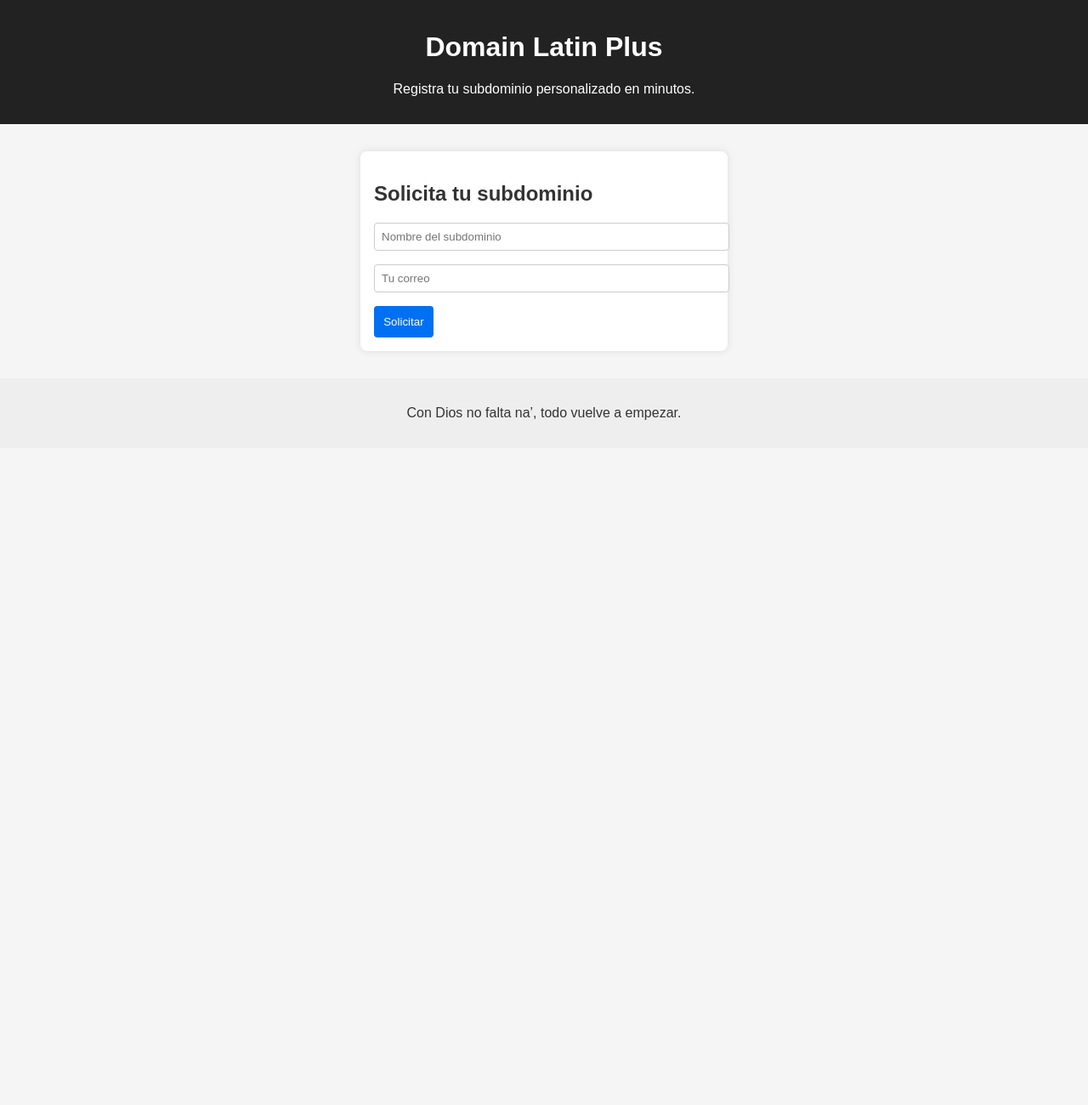
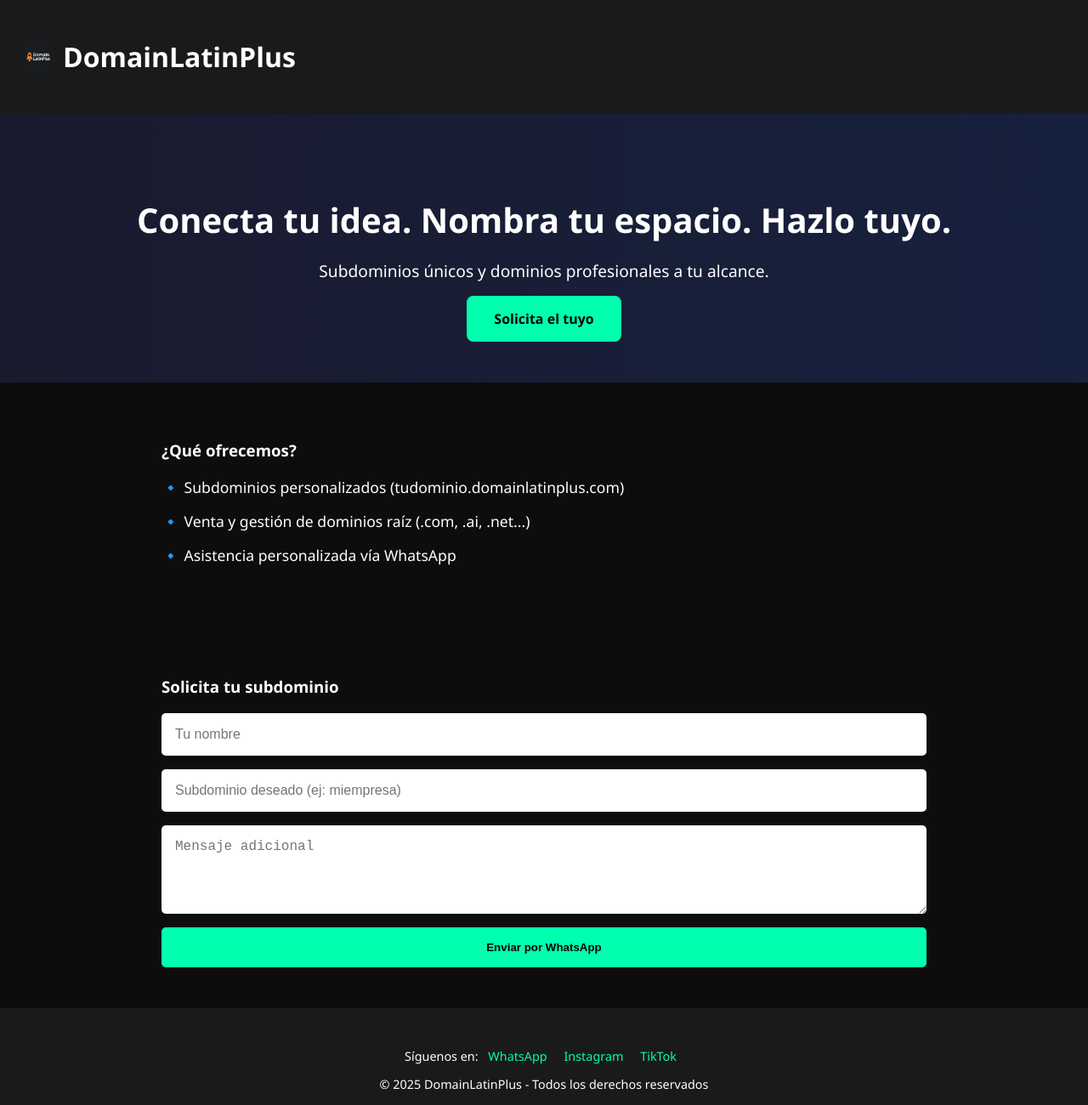
Before and after one commit to hdjunior0927/domainlatinplus, a plain HTML site: page index.html in a window 1280 px wide. Shown: the whole page at 85% size. Before the commit the page ends 800 px from the top, so only its background shows below. Drawn offline with Linux system fonts and the light colour scheme.

Commit message:
Add files via upload

```diff
--- a/index.html
+++ b/index.html
@@ -2,27 +2,140 @@
 <html lang="es">
 <head>
   <meta charset="UTF-8" />
-  <meta name="viewport" content="width=device-width, initial-scale=1.0"/>
-  <title>Domain Latin Plus</title>
-  <link rel="stylesheet" href="style.css" />
+  <meta name="viewport" content="width=device-width, initial-scale=1.0" />
+  <title>DomainLatinPlus</title>
+  <style>
+    body {
+      margin: 0;
+      font-family: 'Segoe UI', sans-serif;
+      background-color: #0d0d0d;
+      color: #ffffff;
+    }
+    header {
+      display: flex;
+      justify-content: space-between;
+      align-items: center;
+      padding: 1.5rem;
+      background: #1a1a1a;
+    }
+    .logo {
+      display: flex;
+      align-items: center;
+    }
+    .logo img {
+      height: 40px;
+      margin-right: 10px;
+    }
+    h1 {
+      font-size: 2rem;
+    }
+    .hero {
+      text-align: center;
+      padding: 4rem 1rem;
+      background: linear-gradient(to right, #1a1a2e, #16213e);
+    }
+    .hero h2 {
+      font-size: 2.5rem;
+      margin-bottom: 1rem;
+    }
+    .hero p {
+      font-size: 1.2rem;
+      margin-bottom: 2rem;
+    }
+    .hero a {
+      background: #00ffae;
+      color: #000;
+      padding: 1rem 2rem;
+      text-decoration: none;
+      font-weight: bold;
+      border-radius: 8px;
+    }
+    .section {
+      padding: 3rem 2rem;
+      max-width: 900px;
+      margin: 0 auto;
+    }
+    .services ul {
+      list-style: none;
+      padding: 0;
+    }
+    .services li {
+      margin-bottom: 1rem;
+      font-size: 1.1rem;
+    }
+    .form-section form {
+      display: flex;
+      flex-direction: column;
+      gap: 1rem;
+    }
+    .form-section input, .form-section textarea {
+      padding: 1rem;
+      font-size: 1rem;
+      border-radius: 5px;
+      border: none;
+    }
+    .form-section button {
+      background-color: #00ffae;
+      color: #000;
+      padding: 1rem;
+      font-weight: bold;
+      border: none;
+      border-radius: 5px;
+      cursor: pointer;
+    }
+    footer {
+      text-align: center;
+      padding: 2rem;
+      background: #1a1a1a;
+      font-size: 0.9rem;
+    }
+    footer a {
+      color: #00ffae;
+      text-decoration: none;
+      margin: 0 0.5rem;
+    }
+  </style>
 </head>
 <body>
   <header>
-    <h1>Domain Latin Plus</h1>
-    <p>Registra tu subdominio personalizado en minutos.</p>
+    <div class="logo">
+      <img src="logo-espacio.png" alt="Logo Espacial" />
+      <h1>DomainLatinPlus</h1>
+    </div>
   </header>
-  <main>
-    <form id="requestForm">
-      <h2>Solicita tu subdominio</h2>
-      <input type="text" placeholder="Nombre del subdominio" name="subdomain" required />
-      <input type="email" placeholder="Tu correo" name="email" required />
-      <button type="submit">Solicitar</button>
+
+  <section class="hero">
+    <h2>Conecta tu idea. Nombra tu espacio. Hazlo tuyo.</h2>
+    <p>Subdominios únicos y dominios profesionales a tu alcance.</p>
+    <a href="https://wa.me/50765731513?text=Hola!%20Estoy%20interesado%20en%20un%20subdominio%20con%20DomainLatinPlus">Solicita el tuyo</a>
+  </section>
+
+  <section class="section services">
+    <h3>¿Qué ofrecemos?</h3>
+    <ul>
+      <li>🔹 Subdominios personalizados (tudominio.domainlatinplus.com)</li>
+      <li>🔹 Venta y gestión de dominios raíz (.com, .ai, .net...)</li>
+      <li>🔹 Asistencia personalizada vía WhatsApp</li>
+    </ul>
+  </section>
+
+  <section class="section form-section">
+    <h3>Solicita tu subdominio</h3>
+    <form action="https://wa.me/50765731513" method="get" target="_blank">
+      <input type="text" name="name" placeholder="Tu nombre" required />
+      <input type="text" name="subdomain" placeholder="Subdominio deseado (ej: miempresa)" required />
+      <textarea name="message" rows="4" placeholder="Mensaje adicional"></textarea>
+      <button type="submit">Enviar por WhatsApp</button>
     </form>
-    <div id="mensaje"></div>
-  </main>
+  </section>
+
   <footer>
-    <p>Con Dios no falta na’, todo vuelve a empezar.</p>
+    <p>Síguenos en:
+      <a href="https://wa.me/50765731513">WhatsApp</a>
+      <a href="#">Instagram</a>
+      <a href="#">TikTok</a>
+    </p>
+    <p>&copy; 2025 DomainLatinPlus - Todos los derechos reservados</p>
   </footer>
-  <script src="script.js"></script>
 </body>
 </html>
```
Also changed, not shown: logo-espacio.png (added), 2 other files.
